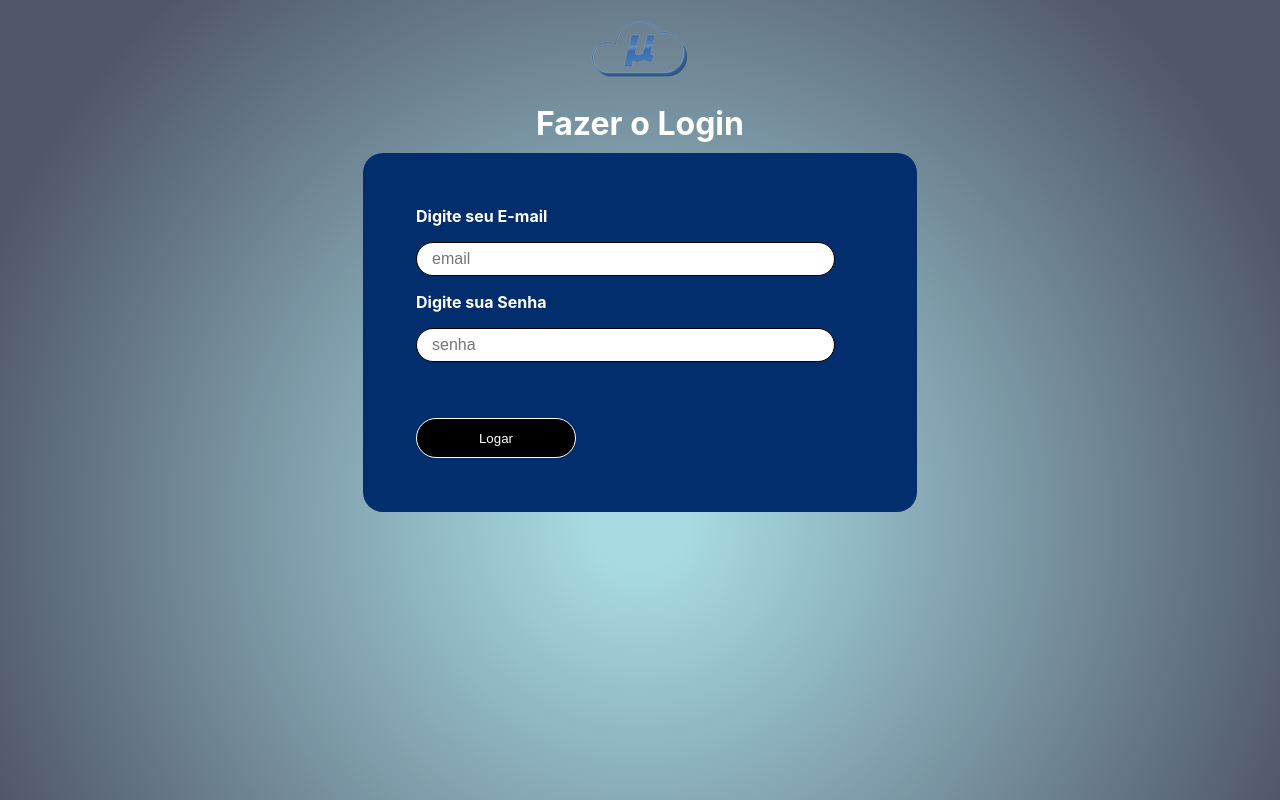
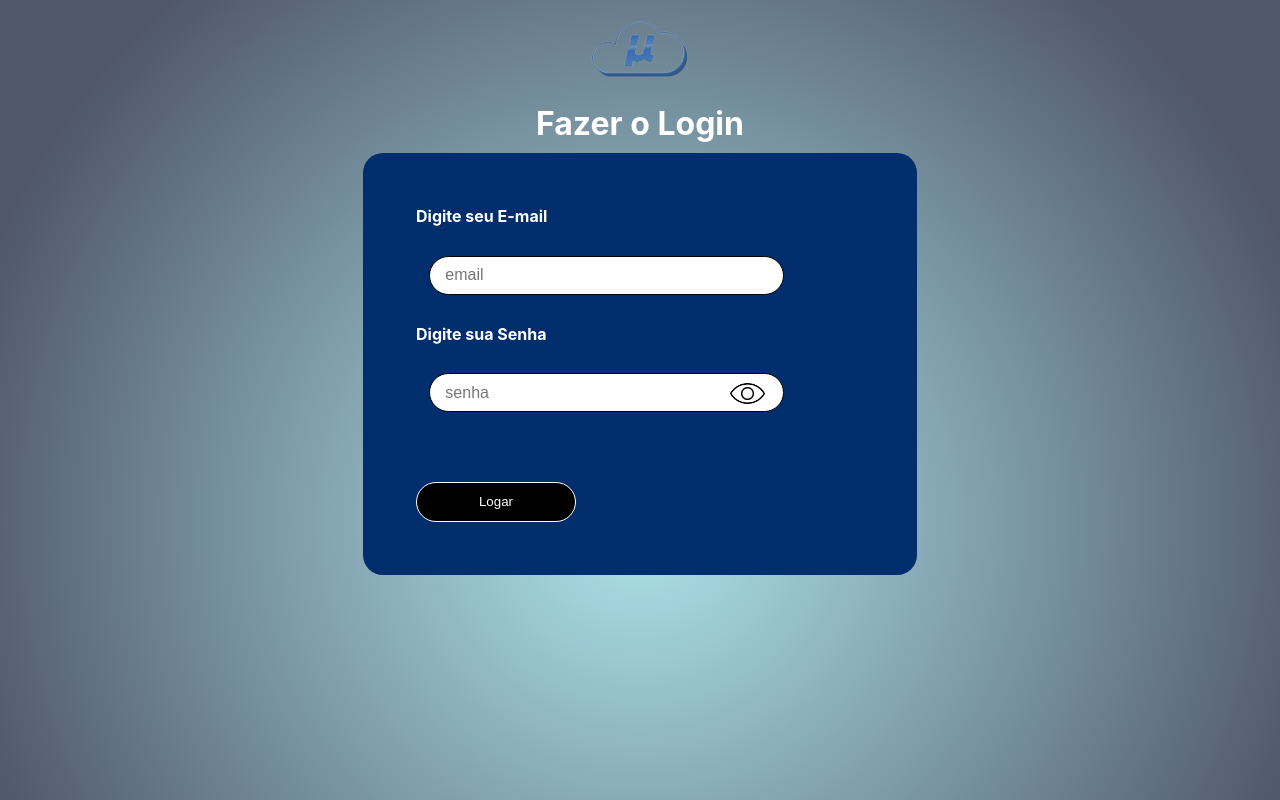
Before and after one commit to gvfirmeza/react, a React (Create React App) app in the folder react-app/: page /Entra in a window 1280 px wide. Shown: the top 800 px of the page. Built offline with nearby package versions, Linux system fonts and the light colour scheme.

Commit message:
Botao de ver senha

```diff
--- a/react-app/src/components/Login/Login.jsx
+++ b/react-app/src/components/Login/Login.jsx
@@ -1,4 +1,4 @@
-import { Botao, DivPrincipal, Input } from './style_entra';
+import { Botao, DivPrincipal, Input, BotaoVerSenha} from './style_entra';
 import { Titulo } from '../../pages/style';
 import { useNavigate } from 'react-router-dom';
 
@@ -9,6 +9,15 @@ const Login = () => {
     navigate('/Abertura');
   };
 
+  const mostraSenha = () => {
+    var senha = document.getElementById("inputSenha");
+    if (senha.type === "password") {
+      senha.type = "text";
+    } else {
+      senha.type = "password";
+    }
+}
+
   return (
     <>
       <center>
@@ -17,12 +26,15 @@ const Login = () => {
       <DivPrincipal>
         <label htmlFor="email">Digite seu E-mail</label>
         <p>
-          <Input type="email" placeholder="email" name="email" required />
+          <Input type="email" placeholder="email" name="email" id='inputEmail' required />
         </p>
         <label htmlFor="senha">Digite sua Senha</label>
+
         <p>
-          <Input type="password" placeholder="senha" name="senha" required />
+          <Input type="password" placeholder="senha" name="senha" id='inputSenha' required />
+          <BotaoVerSenha type='button' onClick={mostraSenha}>.</BotaoVerSenha>
         </p>
+
         <Botao type="button" onClick={handleRedirect}>
           Logar
         </Botao>
--- a/react-app/src/components/Login/style_entra.js
+++ b/react-app/src/components/Login/style_entra.js
@@ -1,4 +1,5 @@
 import styled from "styled-components";
+import olho from "./olho-aberto.png";
 
 const DivPrincipal = styled.div `
     /* gap: 1em; */
@@ -15,7 +16,6 @@ const DivPrincipal = styled.div `
     display: flex ;
     margin-top: 0;
 
-
     a {
         text-decoration: none;
     }
@@ -25,13 +25,12 @@ const DivPrincipal = styled.div `
 const Input = styled.input`
     border: 1px solid black;
     border-radius: 25px;
-    height: 30px;
-    width: 25em;
+    height: 35px;
+    width: 75%;
     padding-left: 15px;
     font-size: 12pt;
-
+    margin: 10pt;
 `;
-
 
 const Botao = styled.button`
     margin-top: 3em;
@@ -43,6 +42,21 @@ const Botao = styled.button`
     border-radius: 40px;
 `;
 
+const BotaoVerSenha = styled.button`
+    background-image: url(${olho});
+    background-size: cover;
+    background-repeat: no-repeat;
+    background-position: center;
+    background-color: transparent;
+    border: 0px;
+    height: 35px;
+    width: 35px;
+    color: transparent;
+    margin-left: -15%;
 
+    :hover{
+        background-size: 95%;
+    }
+`;
 
-export { DivPrincipal, Input, Botao };
+export { DivPrincipal, Input, Botao, BotaoVerSenha };
```
Also changed, not shown: react-app/src/components/Footer/style.js (+9 -0 lines), react-app/src/components/Login/olho-aberto.png (added).
